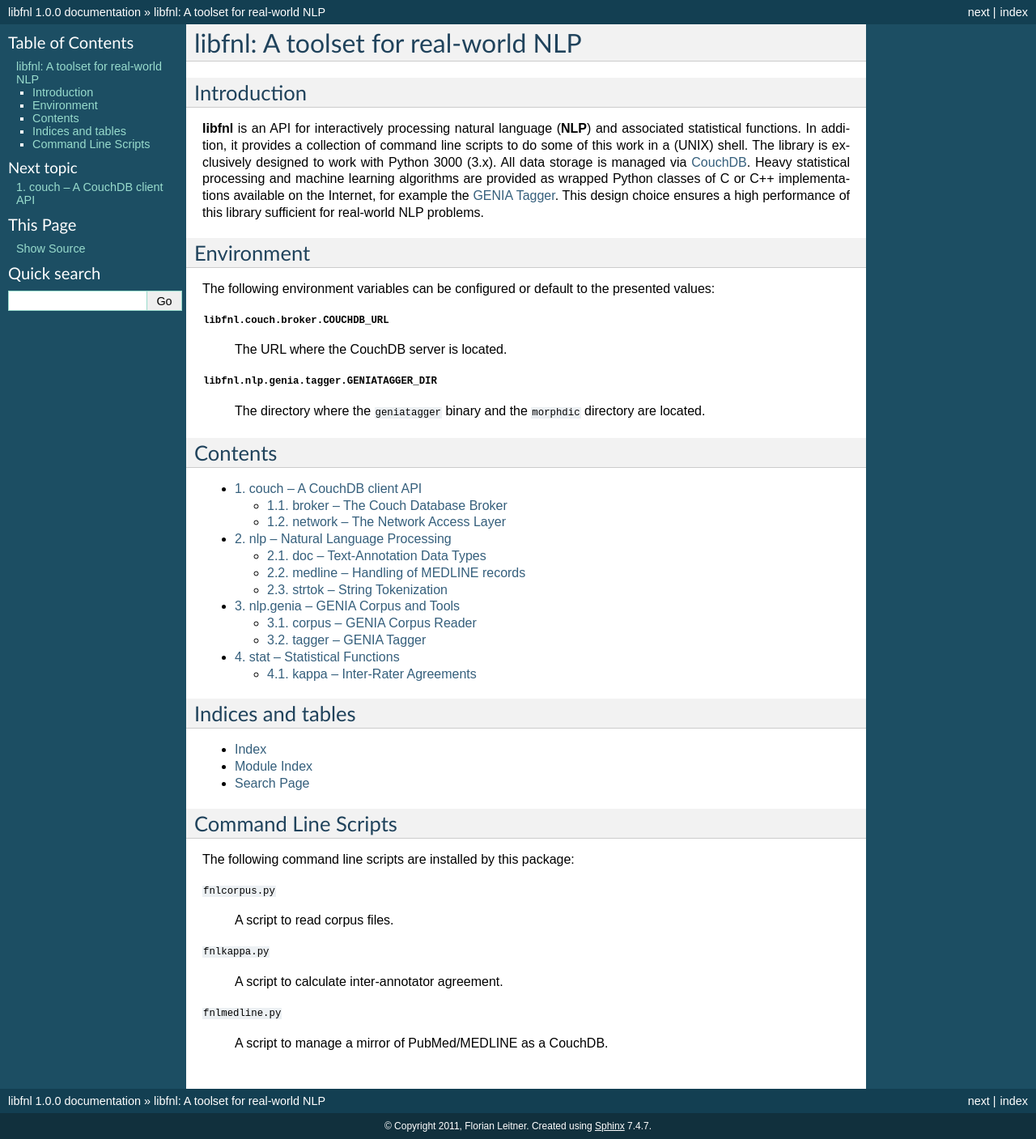
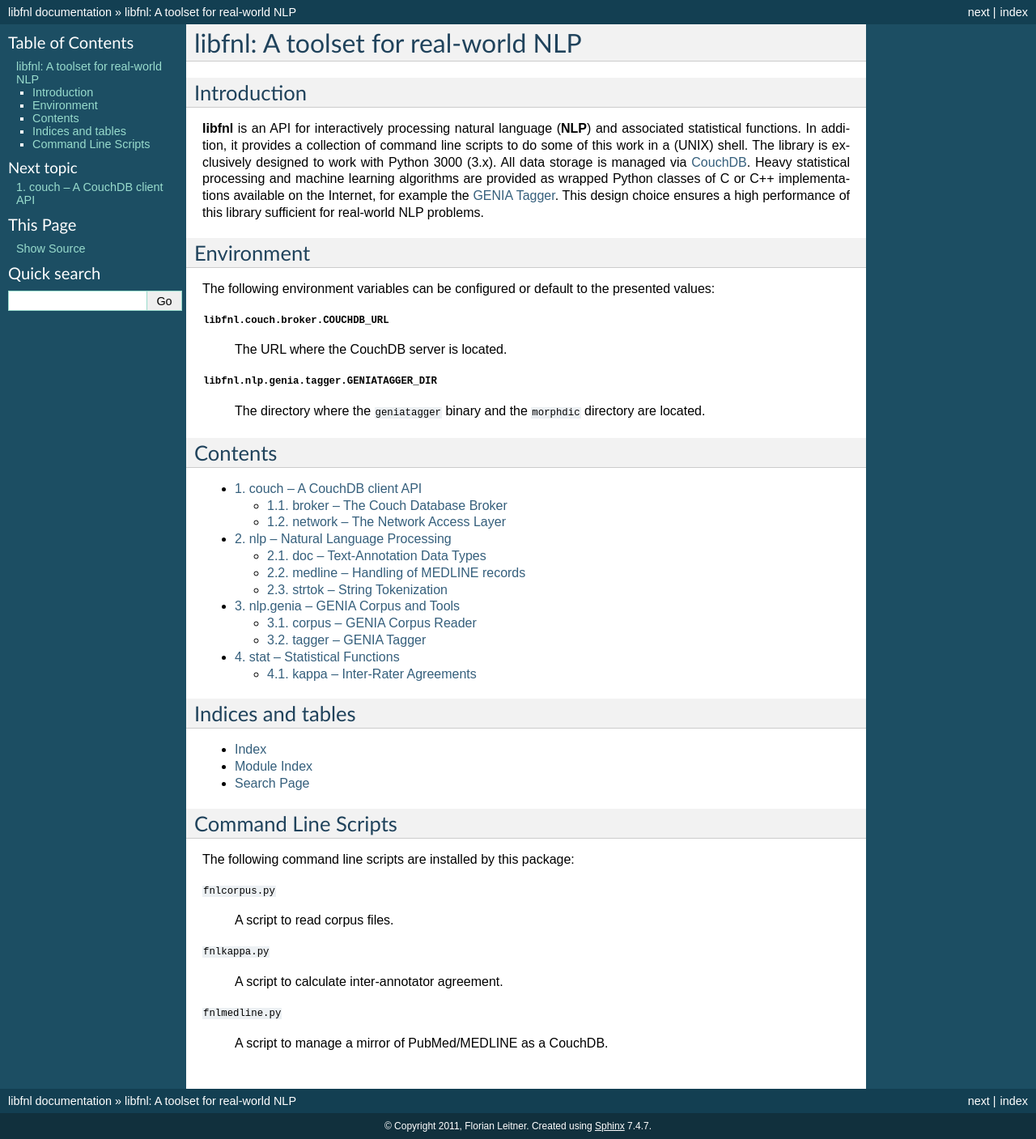
Before and after one commit to fnl/libfnl, a Sphinx documentation site: the page built from doc/index.rst, in a window 1280 px wide. Shown: the whole page at 81% size. Built offline with Sphinx 7.4.7, drawn with Linux system fonts in a browser that asks for light colours; formulas are drawn with MathJax 3.

Commit message:
fetch versioning information from libfnl

```diff
--- a/doc/conf.py
+++ b/doc/conf.py
@@ -18,6 +18,7 @@
 if not hasattr(sphinx.jinja2glue.idgen, "next"):
     sphinx.jinja2glue.idgen.next = sphinx.jinja2glue.idgen.__next__
 
+import libfnl
 
 # If extensions (or modules to document with autodoc) are in another directory,
 # add these directories to sys.path here. If the directory is relative to the
@@ -54,9 +55,9 @@
 # built documents.
 #
 # The short X.Y version.
-version = '1.0'
+version = '.'.join(map(str, libfnl.__version__[:2]))
 # The full version, including alpha/beta/rc tags.
-release = '1.0.0'
+release = '.'.join(map(str, libfnl.__version__))
 
 # The language for content autogenerated by Sphinx. Refer to documentation
 # for a list of supported languages.
```
